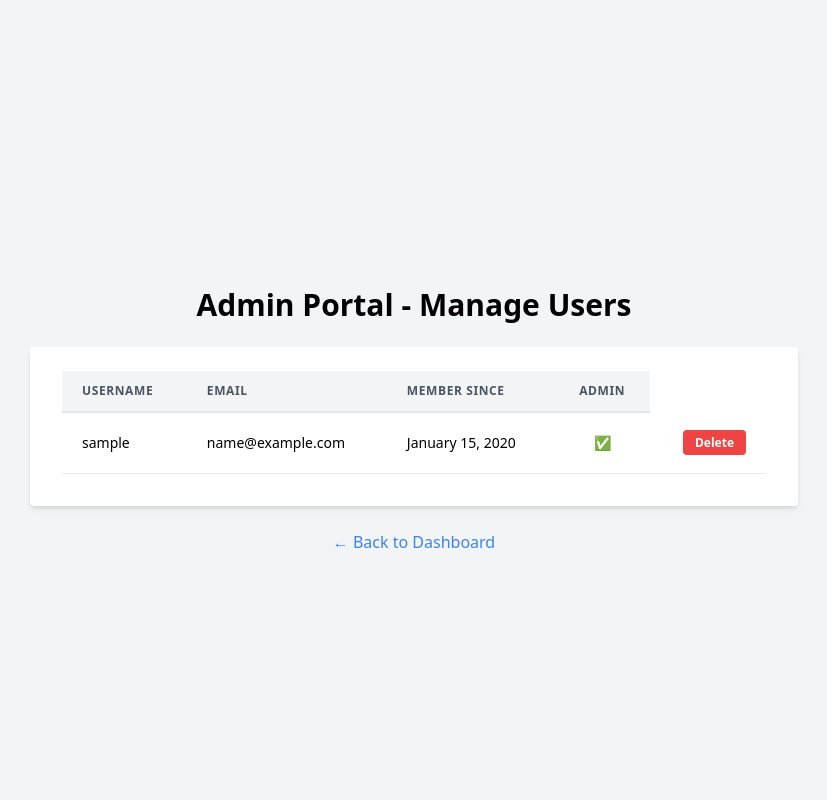
After one commit to HenryCooperBBS/Client-Portal, a PHP site: page /admin.php in a window 1280 px wide. The commit adds this page. Shown: the whole page, without its empty margins (226-1053 px from the left). Run offline with PHP 8.4, Linux system fonts and the light colour scheme; the visitor is signed in with stand-in values (Sample User, id 1); tables that the repository leaves empty or names only in its code hold one stand-in row (values such as "Sample post"); some libraries are stand-ins or nearby versions.

Commit message:
added admin delete users options

```diff
--- /dev/null
+++ b/admin.php
@@ -0,0 +1,94 @@
+<?php
+session_start();
+require_once 'includes/db.php';
+
+if (!isset($_SESSION['user_id'])) {
+    header("Location: index.php");
+    exit;
+}
+
+// Fetch the current user
+$stmt = $pdo->prepare("SELECT * FROM users WHERE id = ?");
+$stmt->execute([$_SESSION['user_id']]);
+$currentUser = $stmt->fetch();
+
+// Check if current user is admin
+if (!$currentUser || $currentUser['is_admin'] != 1) {
+    header("Location: dashboard.php");
+    exit;
+}
+?>
+
+<?php include 'templates/header.php'; ?>
+
+<div class="w-full max-w-3xl mx-auto mt-10">
+    <h2 class="text-3xl font-bold mb-6 text-center">Admin Portal - Manage Users</h2>
+
+    <?php if (isset($_SESSION['flash_admin'])): ?>
+        <div class="bg-green-100 border border-green-400 text-green-700 px-4 py-3 rounded mb-4 text-center">
+            <?php
+            echo $_SESSION['flash_admin'];
+            unset($_SESSION['flash_admin']);
+            ?>
+        </div>
+    <?php endif; ?>
+
+    <?php
+    // Fetch all users
+    $stmt = $pdo->query("SELECT id, username, email, created_at, is_admin FROM users ORDER BY created_at DESC");
+    $users = $stmt->fetchAll();
+    ?>
+
+    <div class="bg-white shadow-md rounded px-8 pt-6 pb-8 mb-4">
+        <table class="min-w-full leading-normal">
+            <thead>
+                <tr>
+                    <th class="px-5 py-3 border-b-2 border-gray-200 bg-gray-100 text-left text-xs font-semibold text-gray-600 uppercase tracking-wider">
+                        Username
+                    </th>
+                    <th class="px-5 py-3 border-b-2 border-gray-200 bg-gray-100 text-left text-xs font-semibold text-gray-600 uppercase tracking-wider">
+                        Email
+                    </th>
+                    <th class="px-5 py-3 border-b-2 border-gray-200 bg-gray-100 text-left text-xs font-semibold text-gray-600 uppercase tracking-wider">
+                        Member Since
+                    </th>
+                    <th class="px-5 py-3 border-b-2 border-gray-200 bg-gray-100 text-center text-xs font-semibold text-gray-600 uppercase tracking-wider">
+                        Admin
+                    </th>
+                </tr>
+            </thead>
+            <tbody>
+                <?php foreach ($users as $user): ?>
+                <tr class="hover:bg-gray-50">
+                    <td class="px-5 py-5 border-b border-gray-200 text-sm">
+                        <?php echo htmlspecialchars($user['username']); ?>
+                    </td>
+                    <td class="px-5 py-5 border-b border-gray-200 text-sm">
+                        <?php echo htmlspecialchars($user['email']); ?>
+                    </td>
+                    <td class="px-5 py-5 border-b border-gray-200 text-sm">
+                        <?php echo date('F j, Y', strtotime($user['created_at'])); ?>
+                    </td>
+                    <td class="px-5 py-5 border-b border-gray-200 text-sm text-center">
+                        <?php echo $user['is_admin'] ? '✅' : '❌'; ?>
+                    </td>
+                    <td class="px-5 py-5 border-b border-gray-200 text-sm text-right">
+                        <a href="delete_user.php?id=<?php echo $user['id']; ?>"
+                        class="bg-red-500 hover:bg-red-700 text-white text-xs font-bold py-1 px-3 rounded"
+                        onclick="return confirm('Are you sure you want to delete this user?');">
+                        Delete
+                        </a>
+                    </td>
+                </tr>
+                <?php endforeach; ?>
+            </tbody>
+
+        </table>
+    </div>
+
+    <div class="text-center mt-6">
+        <a href="dashboard.php" class="text-blue-500 hover:text-blue-700">← Back to Dashboard</a>
+    </div>
+</div>
+
+<?php include 'templates/footer.php'; ?>
--- a/dashboard.php
+++ b/dashboard.php
@@ -72,7 +72,9 @@ $user = $stmt->fetch();
                             if (in_array($ext, ['jpg', 'jpeg', 'png'])):
                             ?>
                                 <div class="mt-2">
-                                    <img src="uploads/<?php echo htmlspecialchars($upload['filename']); ?>" alt="Preview" class="h-24 rounded shadow">
+                                    <a href="uploads/<?php echo htmlspecialchars($upload['filename']); ?>" target="_blank">
+                                        <img src="uploads/<?php echo htmlspecialchars($upload['filename']); ?>" alt="Preview" class="h-24 rounded shadow">
+                                    </a>
                                 </div>
                             <?php endif; ?>
                         </div>
```
Also changed, not shown: delete_user.php (added, +55 -0 lines).
